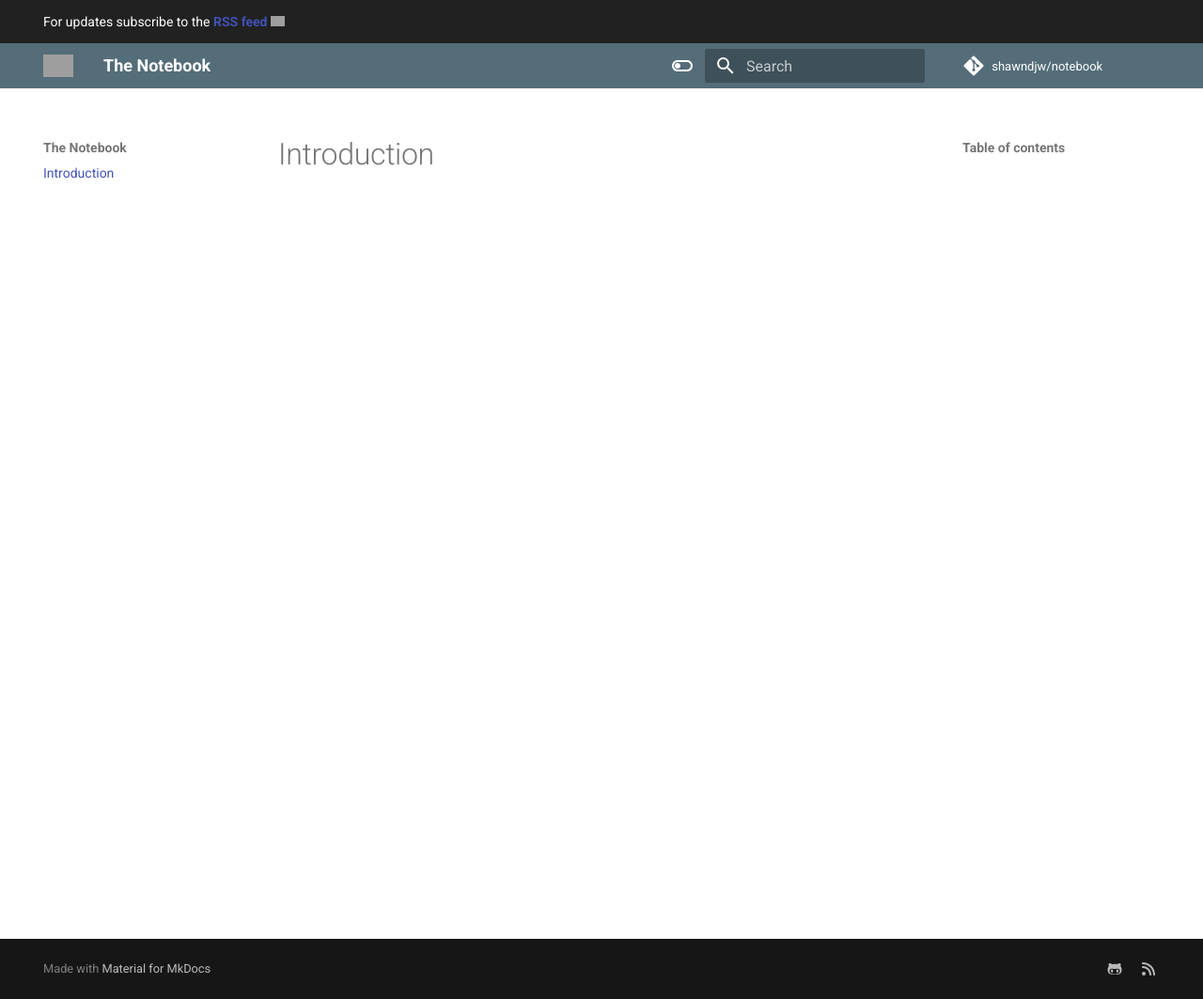
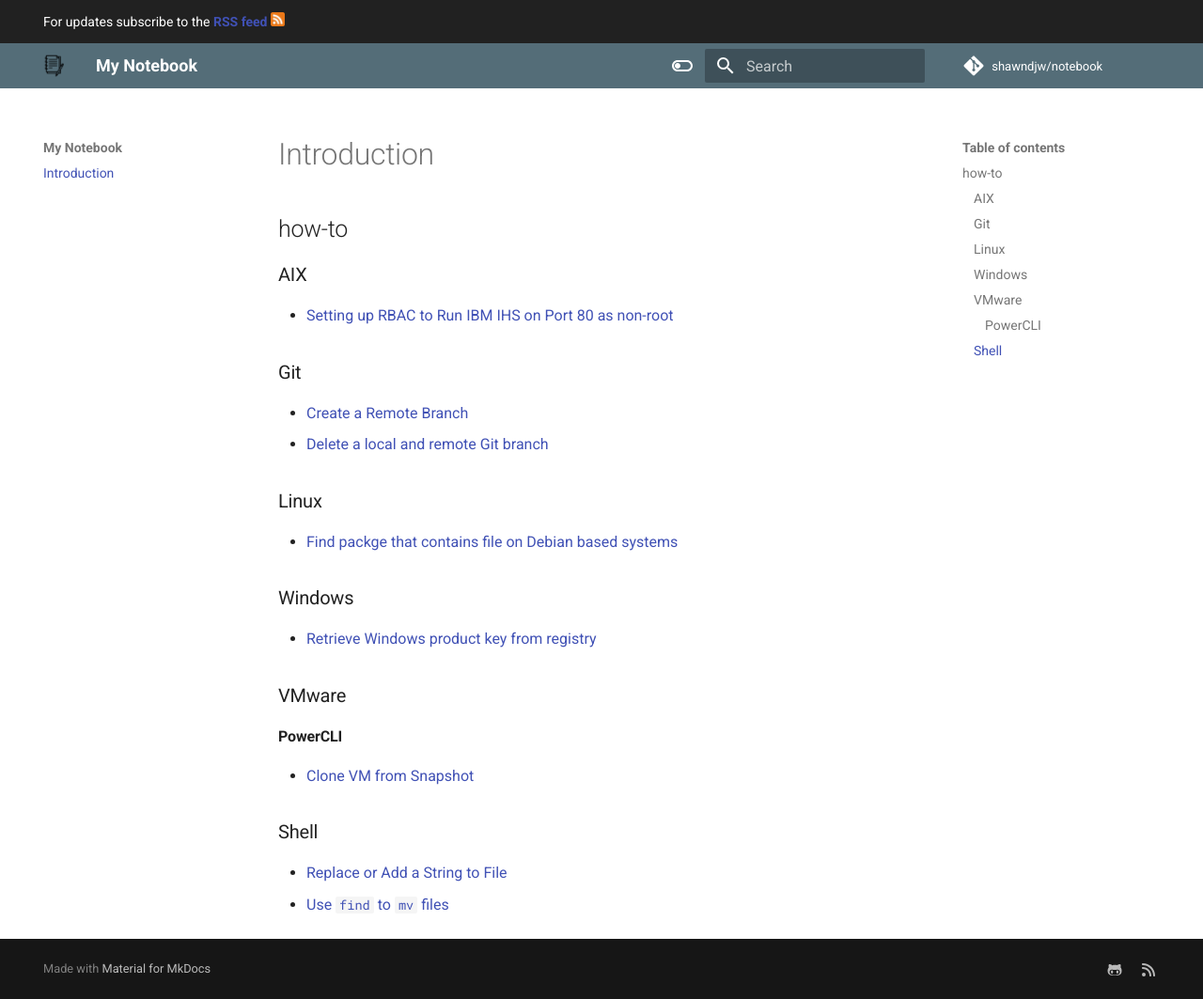
Before and after one commit to shawndjw/notebook, an MkDocs documentation site: the page built from docs/index.md, in a window 1280 px wide and 1063 px high. Shown: the whole window at 94% size. Built offline with MkDocs 1.6.1 and Material for MkDocs 9.7.7, drawn with Linux system fonts in a browser that asks for light colours; comment, search, counter and statistics services are not loaded; grey boxes are pictures that could not be loaded.

Commit message:
Updated content and fixed links to images

```diff
--- a/docs/index.md
+++ b/docs/index.md
@@ -1 +1,29 @@
-#
+# how-to
+
+## AIX
+
+- [Setting up RBAC to Run IBM IHS on Port 80 as non-root](aix/setting-up-rbac-ibm-ihs.md)
+
+## Git
+
+- [Create a Remote Branch](git/create-a-remote-branch.md)
+- [Delete a local and remote Git branch](git/delete-branch.md)
+
+## Linux
+
+- [Find packge that contains file on Debian based systems](linux/find-package-with-file-debian.md)
+
+## Windows
+
+- [Retrieve Windows product key from registry](windows/retrieve-product-key-from-registry.md)
+
+## VMware
+
+### PowerCLI
+
+- [Clone VM from Snapshot](vmware/powercli/clone-vm-from-snapshot.md)
+
+## Shell
+
+- [Replace or Add a String to File](shell/replace-or-add-string-to-file.md)
+- [Use `find` to `mv` files](shell/use-find-to-mv-files.md)
--- a/mkdocs.yml
+++ b/mkdocs.yml
@@ -1,5 +1,5 @@
 ---
-site_name: The Notebook
+site_name: My Notebook
 site_description: My Notebook
 site_author: shawndjw
 site_url: https://shawndjw.github.io/notebook
@@ -48,7 +48,7 @@ markdown_extensions:
 theme:
   name: material
   custom_dir: theme
-  logo: img/logo.bmp
+  logo: images/notebook.png
   features:
     - navigation.footer
     - navigation.instant
--- a/theme/main.html
+++ b/theme/main.html
@@ -2,5 +2,5 @@
 {% block announce %}
   For updates subscribe to the
   <a href="https://shawndjw.github.io/notebook/newsletter/0_newsletter_index/"><strong>RSS feed</strong></a>
-  <img src="/blue-book/img/orange_logo.png" height="15" width="15">
+  <img src="/notebook/images/rss.png" height="15" width="15">
 {% endblock %}
```
Also changed, not shown: how-to/README.md (deleted, +0 -29 lines), docs/aix/setting-up-rbac-ibm-ihs.md (renamed from how-to/aix/setting-up-rbac-ibm-ihs.md), docs/git/create-a-remote-branch.md (renamed from how-to/git/create-a-remote-branch.md), docs/git/delete-branch.md (renamed from how-to/git/delete-branch.md), docs/linux/find-package-with-file-debian.md (renamed from how-to/linux/find-package-with-file-debian.md), docs/oracle/duplicate-profiles.md (renamed from how-to/oracle/duplicate-profiles.md), docs/shell/replace-or-add-string-to-file.md (renamed from how-to/shell/replace-or-add-string-to-file.md), docs/shell/use-find-to-mv-files.md (renamed from how-to/shell/use-find-to-mv-files.md), docs/vmware/powercli/clone-vm-from-snapshot.md (renamed from how-to/vmware/powercli/clone-vm-from-snapshot.md), docs/windows/retrieve-product-key-from-registry.md (renamed from how-to/windows/retrieve-product-key-from-registry.md).
